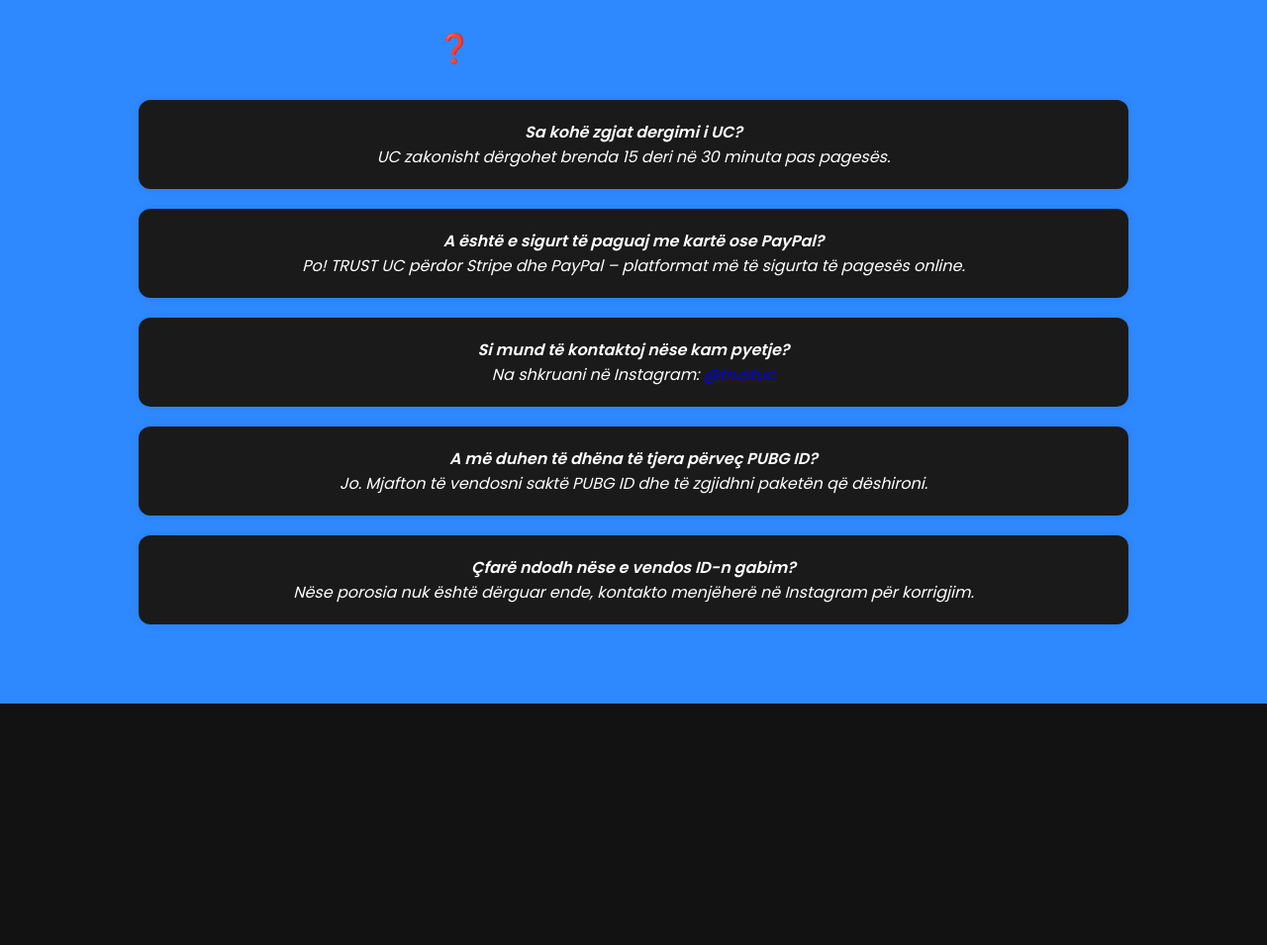
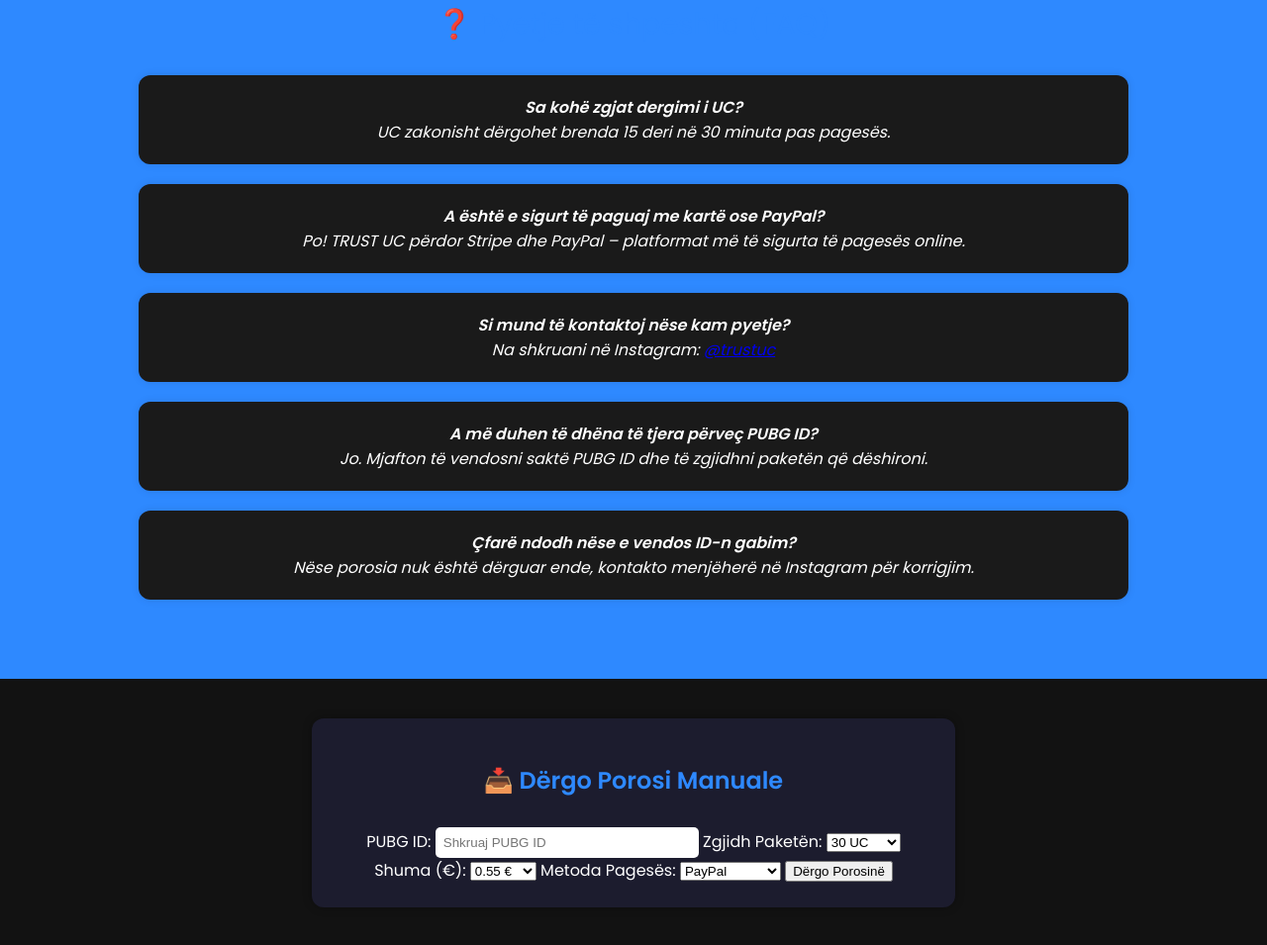
Before and after one commit to beharkinolli24/NEW-reale, a plain HTML site: page index.html in a window 1280 px wide. Shown: the part 6450-7405 px from the top of the page at 99% size. Before the commit the page ends 7161 px from the top, so only its background shows below. Drawn offline with Linux system fonts and the light colour scheme.

Commit message:
Add files via upload

```diff
--- a/index.html
+++ b/index.html
@@ -271,18 +271,6 @@
 }
 </style>
 
-
-@media (max-width: 768px) {
-  .main-slideshow {
-    width: 95%;
-    max-height: 180px;
-  }
-  .slide img {
-    max-height: 180px;
-    object-fit: cover;
-  }
-}
-
 </head>
 <body>
 
@@ -526,6 +514,42 @@ function rotateSlides() {
 }
 </script>
 
+
+<section style="max-width: 600px; margin: 40px auto; background: #1c1c2e; padding: 25px; border-radius: 12px; box-shadow: 0 0 10px rgba(0,0,0,0.3);">
+  <h2 style="text-align:center; color:#2e89ff;">📥 Dërgo Porosi Manuale</h2>
+  <form action="https://script.google.com/macros/s/AKfycbyPk7Pk34YVNphtuMVbOj545iulKEqAVDuunvTAQ97YAobADXwRoBhHwFMrslPIA1xmOA/exec" method="POST" target="_blank">
+      <label for="pubg_id">PUBG ID:</label>
+      <input type="text" name="pubg_id" required placeholder="Shkruaj PUBG ID">
+
+      <label for="paketa">Zgjidh Paketën:</label>
+      <select name="paketa" required>
+        <option value="30 UC">30 UC</option>
+        <option value="60 UC">60 UC</option>
+        <option value="325 UC">325 UC</option>
+        <option value="660 UC">660 UC</option>
+        <option value="1800 UC">1800 UC</option>
+      </select>
+
+      <label for="shuma">Shuma (€):</label>
+      <select name="shuma" required>
+        <option value="0.55">0.55 €</option>
+        <option value="0.79">0.79 €</option>
+        <option value="4.20">4.20 €</option>
+        <option value="8.10">8.10 €</option>
+        <option value="21.00">21.00 €</option>
+      </select>
+
+      <label for="metoda">Metoda Pagesës:</label>
+      <select name="metoda" required>
+        <option value="PayPal">PayPal</option>
+        <option value="Stripe (Kartë)">Stripe (Kartë)</option>
+        <option value="Binance Pay">Binance Pay</option>
+      </select>
+
+      <button type="submit">Dërgo Porosinë</button>
+    </form>
+</section>
+
 </body>
 
 </html>
```
